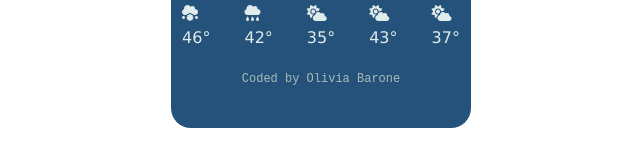
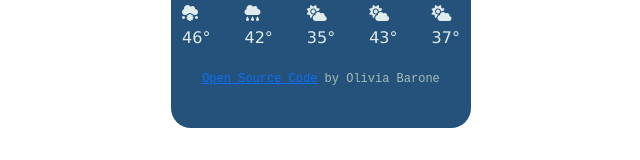
Before and after one commit to oliviadigiorgio/weatherApp, a website built with Parcel: page index.html in a window 1280 px wide. Shown: the part 292-452 px from the top of the page, without its empty margins (319-959 px from the left). Built offline with nearby package versions, Linux system fonts and the light colour scheme; no server answers.

Commit message:
Add files via upload

```diff
--- a/index.html
+++ b/index.html
@@ -65,7 +65,12 @@
         <div class="col-2"><i class="fa-solid fa-cloud-sun"></i> <br />43°</div>
         <div class="col-2"><i class="fa-solid fa-cloud-sun"></i> <br />37°</div>
       </div>
-      <footer>Coded by Olivia Barone</footer>
+      <footer>
+        <a href="https://github.com/oliviadigiorgio/weatherApp"
+          >Open Source Code</a
+        >
+        by Olivia Barone
+      </footer>
     </div>
 
     <script src="src/index.js"></script>
```
